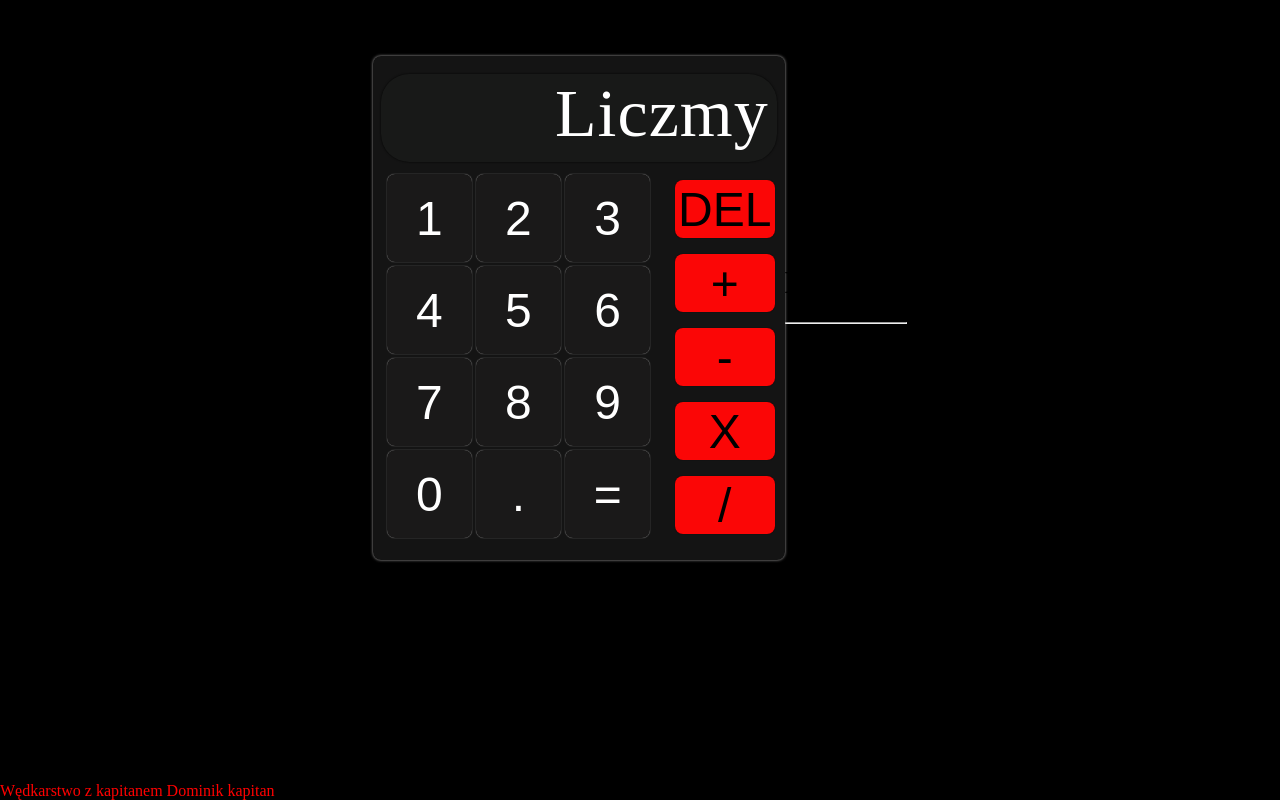
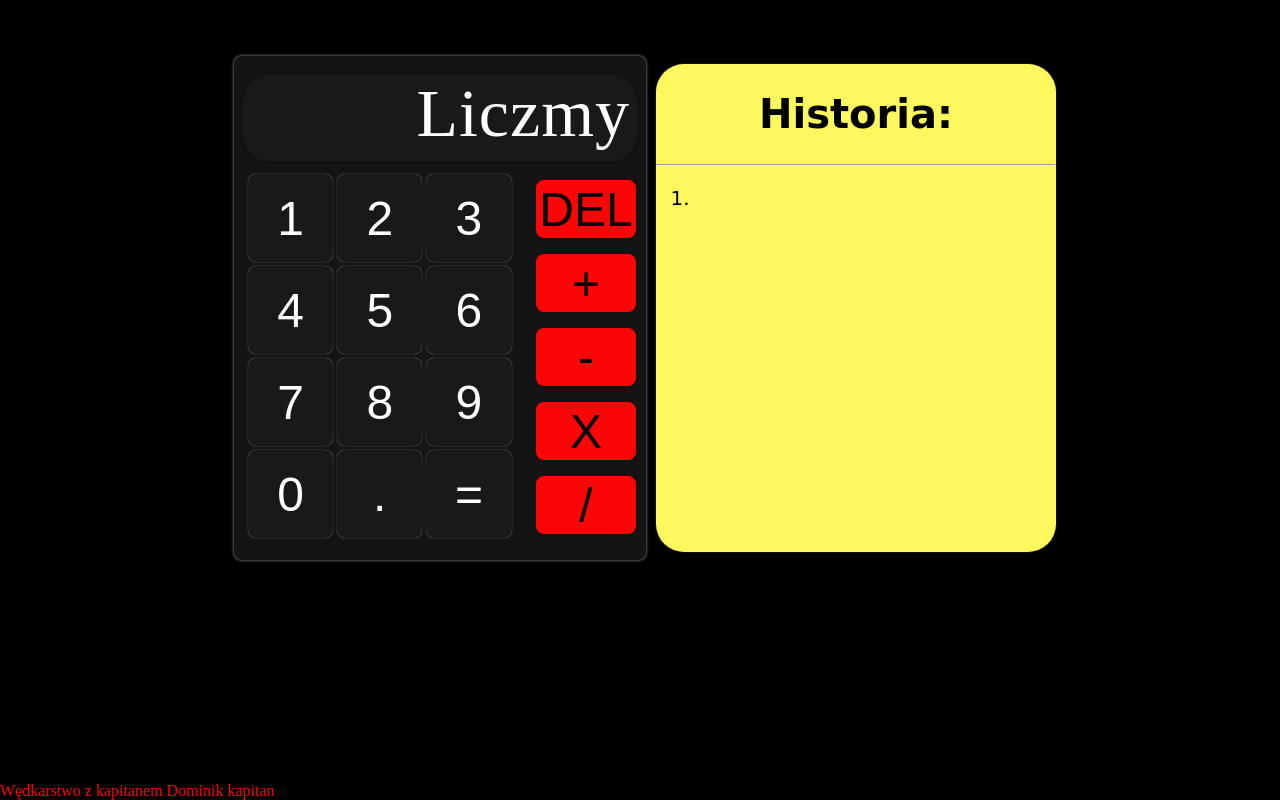
Before and after one commit to wedkarstwozkapitanem/kalkulator, a PHP site: page / in a window 1280 px wide. Run offline with PHP 8.4, Linux system fonts and the light colour scheme.

Commit message:
Update style.css

```diff
--- a/style.css
+++ b/style.css
@@ -3,6 +3,7 @@ body {
     display: flex;
     justify-content: center;
     align-items: center;
+    flex-wrap: wrap;
 }
 
 .kalkulator {
@@ -12,7 +13,7 @@ body {
     background-color: rgb(20, 20, 20);
     border-radius: 8px;
     box-shadow: 0 0 3px rgb(176, 174, 174);
-    margin: 48px 0px;
+    margin: 48px 10px;
     padding: 8px;
 }
 .okno {
@@ -93,3 +94,21 @@ footer {
     color:rgb(6, 255, 234);
     font-size: 48px;
 }
+
+#historia {
+position: relative;
+min-height: 488px;
+background: rgb(255, 247, 94);
+min-width: 400px;
+max-width: 448px;
+border-radius: 28px;
+box-shadow: 0 0 2px rgb(57, 57, 57);
+font-family: cursive;
+word-wrap: break-word;
+overflow-y: auto;
+font-size: 20px;
+}
+
+h1{
+    text-align: center;
+}
```
